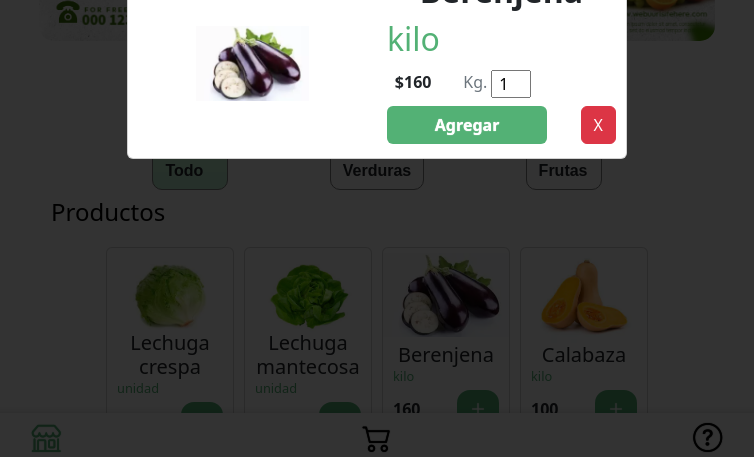
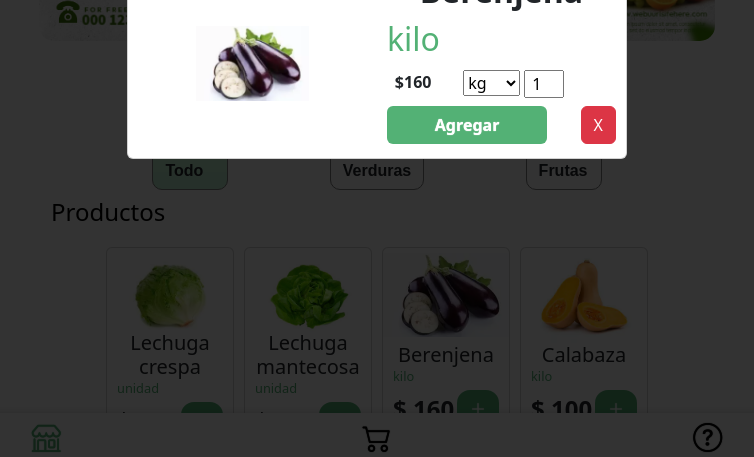
Before and after one commit to chelo1520/verduApp, a React (Vite) app: page / in a window 1280 px wide. Both pictures are taken after a click on the button 741 px from the left and 745 px from the top of the page. Shown: the part 337-794 px from the top of the page, without its empty margins (263-1017 px from the left). Built offline with nearby package versions, Linux system fonts and the light colour scheme.

Commit message:
Carrito completo definitivo

```diff
--- a/public/data/productosLista.json
+++ b/public/data/productosLista.json
@@ -2,7 +2,7 @@
     {
         "nombre": "Lechuga crespa",
         "oferta": true,
-        "precio": 7000,
+        "precio": 70,
         "tipo": "verdura",
         "unidad": "unidad",
         "stock": 40,
--- a/src/App.css
+++ b/src/App.css
@@ -275,9 +275,7 @@
 
 /* Carrito */
 #carrito-container{
-    /* height: calc(100vh - 60px); */
     position: relative;
-    /* margin-bottom: 100px; */
     display: flex;
     flex-direction: column;
     min-height: 100vh; /* Altura mínima de toda la pantalla */
@@ -309,6 +307,7 @@ overflow-y: auto;
 }
 .precio{
     height: auto;
+    font-size: 1.5rem;
 }
 .boton-quitar{
     height: 40px;
@@ -338,19 +337,16 @@ overflow-y: auto;
 }
 
 .contador-kg{
-    /* font-size: 1.5rem; */
-    /* margin: 0 5px 0 5px; */
-    /* padding: 0 5px 0 5px; */
     margin: 2px;
     text-align: center;
     font-size: 1rem;
     font-weight: bold;
     border: 1px solid #ccc;
     border-radius: 5px;
-    padding: 5px;
+    /* padding: 5px; */
     box-sizing: border-box; /* Asegura que padding no aumente el ancho */
     /* overflow: hidden; */
-    width: 4ch;
+    width: 60px;
 }
 
 .titulo-sub{
@@ -418,6 +414,11 @@ overflow-y: auto;
     text-align: center;
     /* display: flex; */
 }
+.botonesCantidad{
+    display: flex;
+    justify-content: center;
+    padding: 0;
+}
 
 
 /* Filtros */
--- a/src/components/modal/Modal.jsx
+++ b/src/components/modal/Modal.jsx
@@ -1,5 +1,6 @@
 import { useContext, useState } from "react"
 import { productosContext } from "../../context/ProductosProvider"
+import { SeleccionKilos } from "../seleccionPesoKilos/SeleccionKilos";
 
 export const Modal = ({productoSelect, setIsProduct ,cancelarCarrito}) => {
 
@@ -20,7 +21,6 @@ export const Modal = ({productoSelect, setIsProduct ,cancelarCarrito}) => {
     } else {
       setKilos(1); // Valor por defecto si es NaN
     }
-
   }
 
   const handleFocus = (event) => {
@@ -40,8 +40,16 @@ export const Modal = ({productoSelect, setIsProduct ,cancelarCarrito}) => {
                           <div className="row mb-2">
                               <p className="col-4 m-0 text-center align-text-center fs-6 fw-bold p-0">${productoSelect.precio}</p>
                               <div className="col-8 d-flex align-items-start justify-content-start">
-                                  <label htmlFor="input-add" className="text-secondary">Kg.
+                                  <label htmlFor="input-add" className="text-secondary">
                                   </label>
+
+                                    {productoSelect.unidad === "unidad" || productoSelect.unidad === "atado"
+
+                                      ?""
+                                      : <SeleccionKilos setKilos={setKilos} kilos={kilos}/>
+                                    }
+
+                                    {kilos === 0.25 || kilos === 0.5 ? "" :
                                     <input
                                       onFocus={handleFocus}
                                       value={kilos}
@@ -51,7 +59,8 @@ export const Modal = ({productoSelect, setIsProduct ,cancelarCarrito}) => {
                                       className="ms-1"
                                       id="input-add"
                                       aria-valuemax={16}
-                                  />
+                                    />}
+
                               </div>
                           </div>
                           <div className="d-flex justify-content-between ">
--- a/src/components/productos/Productos.jsx
+++ b/src/components/productos/Productos.jsx
@@ -37,7 +37,7 @@ export const Productos = ({productosFiltrados}) => {
                                     <h6 className="card-title">{producto.nombre}</h6>
                                     <p className="oferta">{producto.unidad}</p>
                                     <div className="precio-button">
-                                        <p className="precio">{producto.precio}</p>
+                                        <p className="precio">$ {producto.precio}</p>
                                         <button onClick={() => mostrarProducto(producto)} href="#" className="btn button-add"><i className="bi bi-plus-lg"></i></button>
                                     </div>
                                 </div>
--- /dev/null
+++ b/src/components/seleccionPesoKilos/SeleccionKilos.jsx
@@ -0,0 +1,11 @@
+
+export const SeleccionKilos = ({setKilos, kilos}) => {
+
+  return (
+    <select value={kilos} onChange={(e) => {setKilos(Number(e.target.value))}}>
+        <option value={1}>kg</option>
+        <option value={0.5}>½ kg</option>
+        <option value={0.25}>¼ kg</option>
+    </select>
+  )
+}
--- a/src/context/ProductosProvider.jsx
+++ b/src/context/ProductosProvider.jsx
@@ -32,7 +32,15 @@ export const ProductosProvider = ({children}) => {
   }
 
   const eliminarProducto = (product) => {
-    setCart((cart) => cart.filter((item) => item.nombre !== product.nombre))
+    setCart((cart) => {
+      const nuevoCart = cart.filter((item) => item.nombre !== product.nombre)
+
+      const sumador = nuevoCart.reduce((acc, item) => acc + item.sumaPrecio,0)
+
+      setTotal(sumador)
+
+      return nuevoCart
+    })
   }
 
   const incrementarKilos = (producto) => {
--- a/src/pages/Cart.jsx
+++ b/src/pages/Cart.jsx
@@ -13,10 +13,10 @@ export const Cart = ({producto}) => {
       <div id="productosListaCarrito">
         {cart && cart.length > 0 ? cart.map((prod) => (
               <li key={prod.id} className="card row d-flex justify-content-center card-carrito">
-                <div className="col-4 h-100">
+                <div className="col-3 h-100">
                   <img src={prod.imagen} className="img-carrito" alt="" />
                 </div>
-                <div className="col-4 sumador-y-titulo d-flex justify-content-between pt-2 pb-2">
+                <div className="col-7 sumador-y-titulo d-flex justify-content-between pt-2 pb-2">
 
                   <div className="titulo-sub">
                     <h3>{prod.nombre}</h3>
@@ -24,13 +24,13 @@ export const Cart = ({producto}) => {
                   </div>
 
                   <div className="botonesCantidad d-flex justify-content-center align-items-center row">
-                    <button className="boton-sumar bg-danger col" onClick={() => restarKilos(prod)}>-</button>
-                    <p className="contador-kg col">{prod.kilos}</p>
-                    <button className="boton-sumar col" onClick={() => incrementarKilos(prod)}>+</button>
+                    <button className="boton-sumar bg-danger col-3" onClick={() => restarKilos(prod)}>-</button>
+                    <p className="contador-kg col-4">{prod.kilos}</p>
+                    <button className="boton-sumar col-3" onClick={() => incrementarKilos(prod)}>+</button>
                   </div>
 
                 </div>
-                <div className="col-4 precio-carrito m-0 d-flex flex-column align-items-end justify-content-between">
+                <div className="col-2 precio-carrito m-0 d-flex flex-column align-items-end justify-content-between">
                   <button className="boton-quitar btn btn-secondary" onClick={() => eliminarProducto(prod)}>X</button>
                   <p className="precio">${prod.sumaPrecio ? prod.sumaPrecio : prod.precio}</p>
                 </div>
```
Lines whose indentation alone changed are shown as unchanged.
